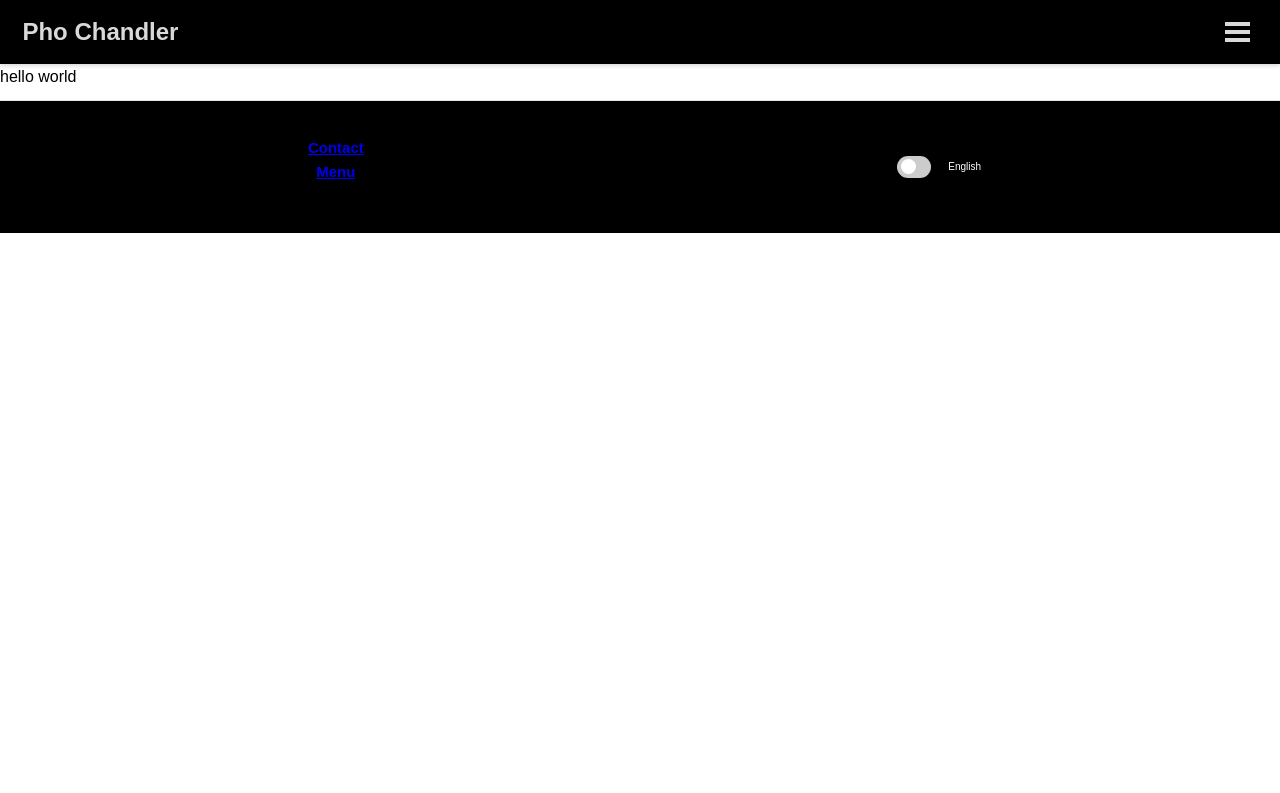
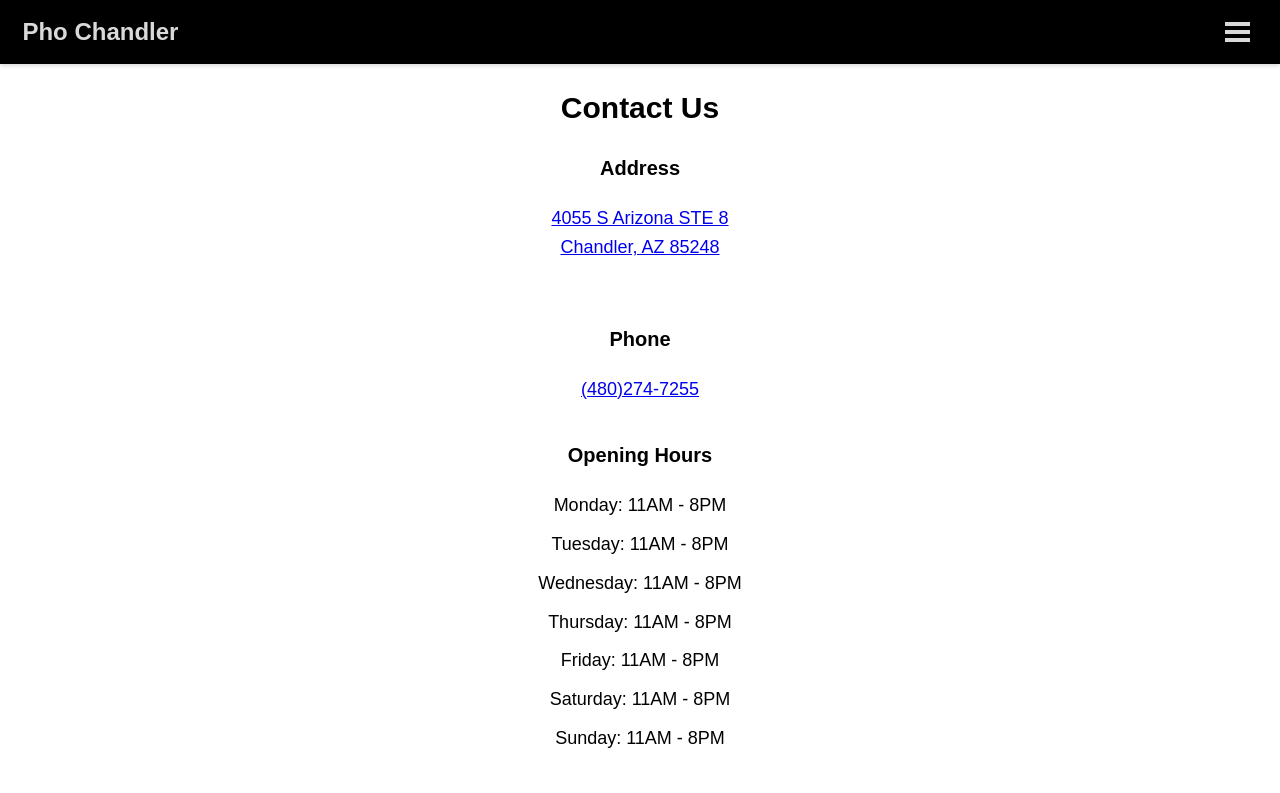
Before and after one commit to hhbach/RestaurantWebsite1, a React (Create React App) app: page /contact in a window 1280 px wide. Shown: the top 793 px of the page. Built offline with nearby package versions, Linux system fonts and the light colour scheme.

Commit message:
updated menu to include vietnamese names

```diff
--- a/src/components/Contact.css
+++ b/src/components/Contact.css
@@ -0,0 +1,25 @@
+.contact-container {
+    display: flex;
+    flex-direction: column;
+    align-items: center;
+    justify-content: center;
+    padding: 20px;
+}
+
+.contact-container h1 {
+    font-size: 30px;
+    text-align: center;
+    margin-bottom: 20px; /* Add space below the headings */
+}
+
+.contact-container h2 {
+    font-size: 20px;
+    text-align: center;
+    margin-bottom: 20px; /* Add space below the headings */
+}
+
+.contact-container p {
+    font-size: 18px;
+    text-align: center;
+    margin-bottom: 10px; /* Add space below the paragraphs */
+}
--- a/src/components/Contact.js
+++ b/src/components/Contact.js
@@ -1,28 +1,34 @@
 import React, { useEffect, useState } from 'react';
 import yaml from 'js-yaml';
-import './Menu.css'
-import '../App.css'
+import './Contact.css'
 
 const Contact = () => {
 
     const [data, setData] = useState(null);
 
-    useEffect(() => {
-        fetch('/config.yaml')
-            .then(response => response.text())
-            .then(text => {
-                const doc = yaml.safeLoad(text);
-                console.log(text)
-                setData(doc);
-            })
-            .catch(error => console.error(error));
-    }, []);
+    return (
+        <div className="contact-container">
+            <h1>Contact Us</h1>
+            <h2>Address</h2>
+            <p><a href="https://www.google.com/maps/place/Pho+Chandler/@33.2464586,-111.8389869,17z/data=!3m1!4b1!4m6!3m5!1s0x872baabb883b3efd:0xd058d2210af74ddc!8m2!3d33.2464586!4d-111.8389869!16s%2Fg%2F1wc31qg9?entry=ttu">4055 S Arizona STE 8 <br/> Chandler, AZ 85248</a></p>
+            <br/>
+            <br/>
+            <h2>Phone</h2>
+            <p><a href="tel:(480)274-7255">(480)274-7255</a></p>
 
-    //return <ContactItem key={index} title={item.title} description={item.description} price={item.price}></ContactItem>
+            <br/>
+            <h2>Opening Hours</h2>
+            <p>Monday: 11AM - 8PM</p>
+            <p>Tuesday: 11AM - 8PM</p>
+            <p>Wednesday: 11AM - 8PM</p>
+            <p>Thursday: 11AM - 8PM</p>
+            <p>Friday: 11AM - 8PM</p>
+            <p>Saturday: 11AM - 8PM</p>
+            <p>Sunday: 11AM - 8PM</p>
 
-    return (
-        <div>
-            hello world
+            <br/>
+            <p>For any inquiries, please contact us at:</p>
+            <p>Email: <a href="mailto:t.huynh1987@gmail.com">t.huynh1987@gmail.com</a></p>
         </div>
     );
 }
--- a/src/components/Footer.css
+++ b/src/components/Footer.css
@@ -35,6 +35,7 @@
 {
     padding-left: 7px;
     min-width: 60px;
+    color: white;
 }
 
 .switch input {
--- a/src/components/Menu.js
+++ b/src/components/Menu.js
@@ -12,7 +12,6 @@
 
     const { category } = useParams();
     const { data } = useContext(UserContext);
-    const { language } = useContext(UserContext);
 
     return (
         <div style={{width: "100%"}}>
@@ -28,7 +27,8 @@
                 Object.keys(data.menu).map((key, index) => {
                     const submenu = data.menu[key];
                     const image = submenu.image;
-                    return <MenuCategory category={key} image={image}/>
+                    const name2 = submenu.altname;
+                    return <MenuCategory category={key} image={image} altname={name2}/>
                 })
             }
 
@@ -37,8 +37,9 @@
                     Object.keys(data.menu[category]).map((item, index) => {
                         const menuItem = data.menu[category][item];
                         const image = menuItem.image;
-                        if (item != "image") {
-                            return <MenuItem title={item} image={image} price={menuItem.price} description={menuItem.description}/>
+                        const name2 = menuItem.altname;
+                        if (item != "image" && item != "altname") {
+                            return <MenuItem title={item} image={image} price={menuItem.price} description={menuItem.description} altname={name2}/>
                         }
                     }
                     )
--- a/src/components/MenuCategory.js
+++ b/src/components/MenuCategory.js
@@ -1,17 +1,18 @@
-import React, { useEffect, useState } from 'react';
-
+import React, { useEffect, useState, useContext} from 'react';
 import './MenuCategory.css'
 import { Link } from 'react-router-dom';
+import { UserContext } from '../App.js';
 
 const MenuCategory = (props) => {
 
+    const { isEnglish } = useContext(UserContext);
 
     return (
         <div className="menu-item">
             <Link to={`/menu/${props.category}`}>
             <div className="foodimage"> <img src={props.image}></img></div>
             <div className="item-title">
-                <h2 className="menu-item-title">{props.category}</h2>
+                <h2 className="menu-item-title"> {!isEnglish && props.altname ?  props.altname : props.category }</h2>
             </div>
             </Link>
         </div>
--- a/src/components/MenuItem.js
+++ b/src/components/MenuItem.js
@@ -1,9 +1,11 @@
-import React, { useEffect, useState } from 'react';
+import React, { useEffect, useState, useContext} from 'react';
 import './MenuItem.css'
 import { Link, useParams } from 'react-router-dom';
+import { UserContext } from '../App.js';
 
 const MenuItem = (props) => {
     const { category } = useParams();
+    const { isEnglish} = useContext(UserContext);
 
     return (
 
@@ -12,7 +14,7 @@
             <div className="foodimage"><img src={props.image}/></div>
             </Link>
             <div className="item-title">
-                <h3 className="menu-item-title">{props.title}</h3>
+                <h3 className="menu-item-title">{!isEnglish && props.altname ? props.altname : props.title}</h3>
                 <p className="menu-item-price"> <h4> ${props.price}</h4></p>
             </div>
             <br/>
--- a/src/components/Navbar.js
+++ b/src/components/Navbar.js
@@ -1,13 +1,15 @@
 import React, { useEffect, useState, useContext } from 'react';
 import { NavLink as Link } from "react-router-dom";
 import './Navbar.css';
+import './Footer.css';
 import { UserContext } from '../App.js';
 
 const Navbar = () => {
     const [isNavbarExpanded, setIsNavbarExpanded] = useState(false);
-    const { isEnglish} = useContext(UserContext);
+    const { isEnglish, setIsEnglish} = useContext(UserContext);
 
-    const toggleNavbarVisibility = () => {
+    const toggleNavbarVisibility = (event) => {
+        event.stopPropagation();
         setIsNavbarExpanded(!isNavbarExpanded);
 
     };
@@ -15,12 +17,14 @@
     useEffect(() => {
         const navbarToggle = document.querySelector("#navbar-toggle");
         const navbarMenu = document.querySelector("#navbar-menu");
-        const navbarLinksContainer = navbarMenu.querySelector(".navbar-links");
+        const languageCB = document.querySelector("#language-cb");
 
+        languageCB.addEventListener("click", handleLanguageChange);
         navbarToggle.addEventListener("click", toggleNavbarVisibility);
         navbarMenu.addEventListener("click", toggleNavbarVisibility);
 
         return () => {
+            languageCB.removeEventListener("click", handleLanguageChange);
             navbarToggle.removeEventListener("click", toggleNavbarVisibility);
             navbarMenu.removeEventListener("click", toggleNavbarVisibility);
         };
@@ -29,9 +33,16 @@
 
 
 
+    const handleLanguageChange = (event) => {
+        event.stopPropagation();
+        setIsEnglish(!isEnglish);
+        // Here you can implement the logic to change the language of your website
+    }
+
     return (
         <header id="navbar">
             <nav className="navbar-container container">
+
             <Link to="/" className="home-link">
                 <h2> {isEnglish? 'Pho Chandler' : 'Phở Chandler'} </h2>
             </Link>
@@ -49,10 +60,19 @@
                 <div id="navbar-menu" aria-labelledby="navbar-toggle">
                     <ul className="navbar-links">
                         <li>
+                            <Link className="navbar-item navbar-link" to="/menu"><h2>{isEnglish ? 'Menu' : 'Thực đơn'}</h2></Link>
+                        </li>
+                        <li>
                             <Link className="navbar-item navbar-link" to="/contact"><h2>{isEnglish ? 'Contact' : 'Liên hệ'}</h2></Link>
                         </li>
                         <li>
-                            <Link className="navbar-item navbar-link" to="/menu"><h2>{isEnglish ? 'Menu' : 'Thực đơn'}</h2></Link>
+                        <div className="language-switcher">
+                                <label className="switch">
+                                <input id="language-cb" type="checkbox" checked={!isEnglish} onChange={(event) => handleLanguageChange(event)} />
+                                    <span className="slider round"></span>
+                                </label>
+                                <p className='switch-label'>{isEnglish ? 'English' : 'Tiếng Việt'}</p>
+                            </div>
                         </li>
                     </ul>
                 </div>
```
Also changed, not shown: public/config.yaml (+59 -0 lines), src/components/Navbar.css (line endings or trailing spaces).
